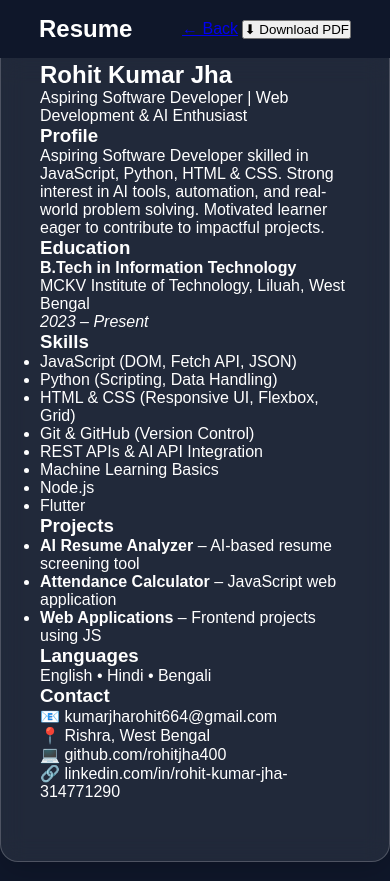
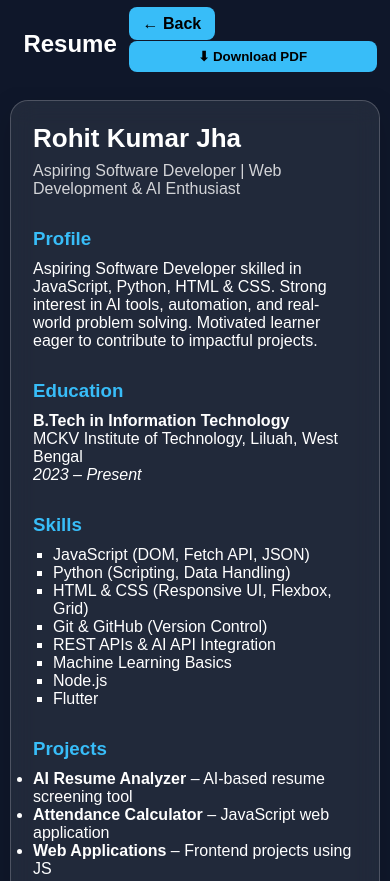
Before and after one commit to rohitjha400/portfolio, a plain HTML site: page resume.html in a window 390 px wide. Shown: the top 881 px of the page. Drawn offline with Linux system fonts and the light colour scheme.

Commit message:
Update style.css

```diff
--- a/style.css
+++ b/style.css
@@ -124,3 +124,147 @@ section {
     border-radius: 18px;
     box-shadow: 0 10px 30px rgba(0, 0, 0, 0.15);
 }
+/* Resume Page */
+.resume-container {
+    max-width: 900px;
+    margin: 120px auto 60px;
+    padding: 40px;
+}
+
+.resume-container h1 {
+    font-size: 32px;
+}
+
+.subtitle {
+    margin-top: 8px;
+    opacity: 0.8;
+}
+
+.resume-section {
+    margin-top: 30px;
+}
+
+.resume-section h3 {
+    color: var(--accent);
+    margin-bottom: 10px;
+}
+
+.resume-skills {
+    columns: 2;
+    list-style: square;
+    padding-left: 20px;
+}
+
+.contact p {
+    margin: 6px 0;
+}
+
+/* Buttons */
+.back-btn,
+.download-btn {
+    margin-left: 10px;
+    padding: 8px 14px;
+    border-radius: 8px;
+    border: none;
+    cursor: pointer;
+    background: var(--accent);
+    color: black;
+    font-weight: bold;
+}
+
+.back-btn {
+    text-decoration: none;
+}
+
+/* Print (PDF) Mode */
+@media print {
+    body {
+        background: white;
+        color: black;
+    }
+
+    header,
+    .back-btn,
+    .download-btn {
+        display: none;
+    }
+
+    .resume-container {
+        box-shadow: none;
+        border: none;
+        margin: 0;
+    }
+}
+/* =======================
+   Mobile Optimization
+   ======================= */
+
+@media (max-width: 768px) {
+
+    header {
+        padding: 15px 6%;
+    }
+
+    section {
+        padding: 50px 6%;
+    }
+
+    .hero h1 {
+        font-size: 28px;
+        line-height: 1.3;
+    }
+
+    .hero p {
+        font-size: 16px;
+    }
+
+    .buttons {
+        display: flex;
+        flex-direction: column;
+        gap: 12px;
+        margin-top: 20px;
+    }
+
+    .buttons a {
+        width: 100%;
+        text-align: center;
+    }
+
+    .skill-box {
+        padding: 18px;
+    }
+
+    .skill-box span {
+        font-size: 13px;
+        padding: 8px 14px;
+    }
+
+    .project-card {
+        padding: 18px;
+    }
+
+    footer {
+        text-align: center;
+    }
+
+    /* Resume page */
+    .resume-container {
+        margin: 100px 10px 40px;
+        padding: 22px;
+    }
+
+    .resume-container h1 {
+        font-size: 26px;
+    }
+
+    .resume-skills {
+        columns: 1;
+    }
+
+    .back-btn,
+    .download-btn {
+        margin-top: 8px;
+        width: 100%;
+        text-align: center;
+    }
+}
```
